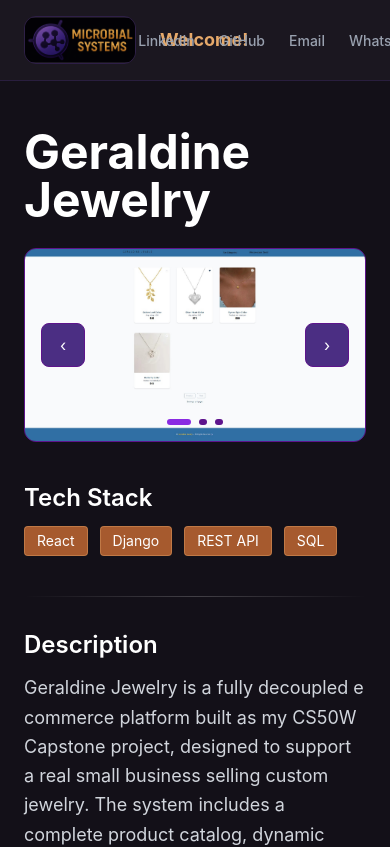
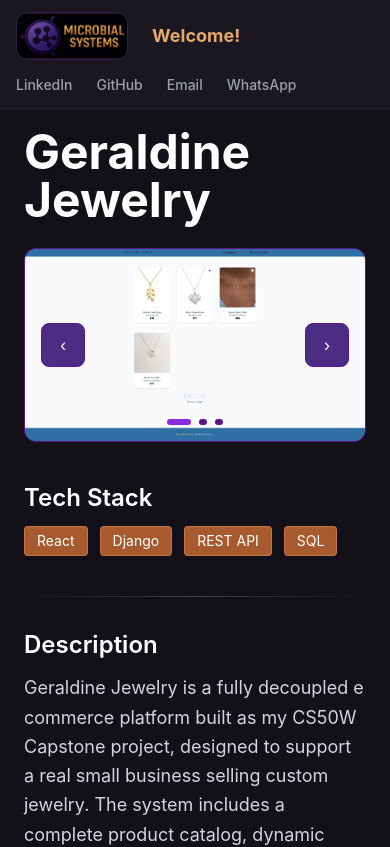
Before and after one commit to davidvm419-tech/juan-portfolio, a React (Vite) app in the folder portfolio/: page /project/1 in a window 390 px wide. Shown: the top 847 px of the page. Built offline with nearby package versions, Linux system fonts and the light colour scheme.

Commit message:
Fixed navbar ccontent on small screens.

```diff
--- a/portfolio/src/components/general/Navbar.jsx
+++ b/portfolio/src/components/general/Navbar.jsx
@@ -12,7 +12,10 @@ export default function Navbar() {
     ];
   return (
     <nav className="fixed top-0 left-0 w-full z-50 bg-[#1F1A24]/80 backdrop-blur-lg border-b border-[#4B2E83]/30">
-      <div className="max-w-6xl mx-auto px-6 py-4 flex justify-between items-center">
+      <div className="max-w-6xl mx-auto px-4 py-3
+                    flex flex-col md:flex-row
+                    md:justify-between md:items-center
+                    space-y-3 md:space-y-0">
         <div className="flex items-center space-x-6">
           <img className="w-28 h-12 object-contain cursor-pointer
              rounded-xl border border-[#4B2E83]/40
```
